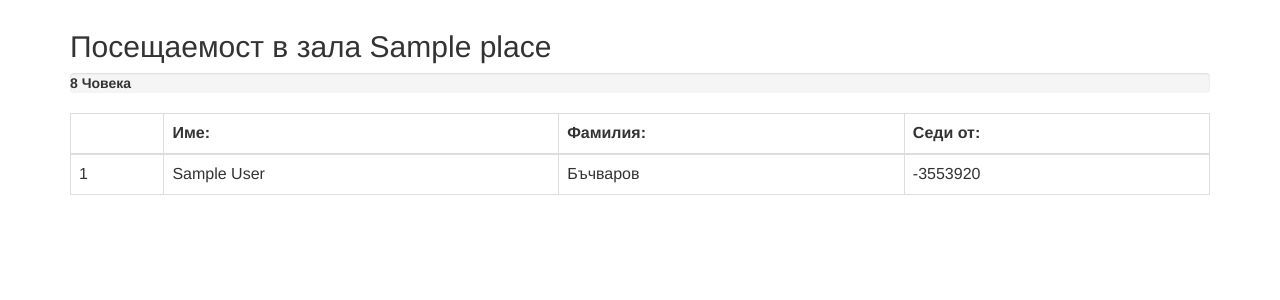
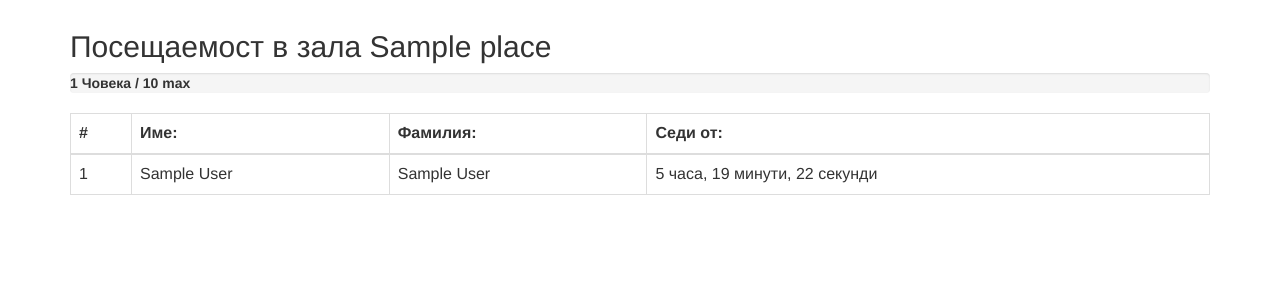
Before and after one commit to TheCodingMonkeys/checkin-at-fmi, a Django app: page / in a window 1280 px wide. Shown: the part 50-350 px from the top of the page. Run offline with Django 3.2, Linux system fonts and the light colour scheme; tables that the repository leaves empty hold one stand-in row (values such as "Sample post"); some libraries are stand-ins or nearby versions.

Commit message:
bug fix + polish

```diff
--- a/checkinatfmi/checkinatfmi/settings/base.py
+++ b/checkinatfmi/checkinatfmi/settings/base.py
@@ -43,7 +43,7 @@ ALLOWED_HOSTS = []
 # http://en.wikipedia.org/wiki/List_of_tz_zones_by_name
 # although not all choices may be available on all operating systems.
 # In a Windows environment this must be set to your system time zone.
-TIME_ZONE = 'America/Chicago'
+TIME_ZONE = 'Europe/Sofia'
 
 # Language code for this installation. All choices can be found here:
 # http://www.i18nguy.com/unicode/language-identifiers.html
--- a/checkinatfmi/places/admin.py
+++ b/checkinatfmi/places/admin.py
@@ -3,7 +3,7 @@ from django.contrib import admin
 from models import Place
 
 class PlaceAdmin(admin.ModelAdmin):
-    fields = ['name', 'mac']
-    list_display = ['name', 'mac']
+    fields = ['name', 'capacity']
+    list_display = ['name', 'capacity']
 
 admin.site.register(Place, PlaceAdmin)
--- a/checkinatfmi/places/models.py
+++ b/checkinatfmi/places/models.py
@@ -1,6 +1,9 @@
 from django.db import models
 
 class Place(models.Model):
-    mac = models.CharField(max_length = 63)
+    # mac = models.CharField(max_length = 63)
     name = models.CharField(max_length = 15, null = True)
     capacity = models.IntegerField(null = True, blank = True)
+
+    def __unicode__(self):
+        return self.name
--- a/checkinatfmi/templates/index.html
+++ b/checkinatfmi/templates/index.html
@@ -48,14 +48,17 @@
 
      {% for place in places %}
         <h2>Посещаемост в зала {{ place.0.name }}</h2>
-            <div class="progress progress-striped active">
+        <div class="progress progress-striped active">
             <!-- 30% progress-info  60% progress-warning 85% progress-danger -->
-                <div class="bar" style="width: 40%;"><strong>8 Човека</strong></div>
+            <div class="bar info" style="width: {% widthratio place.2 place.1 100 %}%; postion:absolute"></div>
+            <div style="position:absolute; margin:auto;">
+                <strong>{{ place.2 }} Човека / {{ place.1 }} max</strong>
             </div>
+        </div>
         <table class="table table-bordered">
             <thead>
                 <tr>
-                    <th></th>
+                    <th>#</th>
                     <th>Име:</th>
                     <th>Фамилия:</th>
                     <th>Седи от:</th>
@@ -66,8 +69,8 @@
                 <tr>
                     <td>{{ forloop.counter }}</td>
                     <td>{{ user.0 }}</td>
-                    <td>Бъчваров</td>
-                    <td>{{ user.1 }}</td>
+                    <td>{{ user.0 }}</td>
+                    <td>{% if user.1.0 != 0 %}{{ user.1.0 }} часа, {% endif %}{% if user.1.1 != 0 %}{{ user.1.1 }} минути, {% endif %}{{ user.1.2 }} секунди</td>
                 </tr>
                 {% endfor %}
             </tbody>
--- a/checkinatfmi/website/views.py
+++ b/checkinatfmi/website/views.py
@@ -10,15 +10,21 @@ from checkin.models import Checkin
 from places.models import Place
 from users.models import User
 
+def days_hours_minutes(td):
+    return td.seconds//3600, (td.seconds//60)%60, td.seconds%60
+
 def index(request):
     now = datetime.datetime.utcnow().replace(tzinfo=utc)
+    print now
     places = Place.objects.all()
     all_places = []
     for place in places:
-        checkins_inside = Checkin.objects.filter(place = place)
+        checkins_inside = Checkin.objects.filter(place = place, active = True)
         all_users = []
         for checkin in checkins_inside:
-            all_users += [[checkin.user.name, (now-checkin.time).days * 24 * 60]]
+            print checkin.time
+            all_users += [[checkin.user.name, days_hours_minutes(now-checkin.time)]]
+            print (now-checkin.time)
         all_places += [[place, place.capacity, len(all_users), all_users]]
     print all_places
     return render_to_response('index.html',
```
Also changed, not shown: checkinatfmi/clients/views.py (+7 -5 lines), checkinatfmi/places/migrations/0003_auto__del_field_place_mac.py (added).
